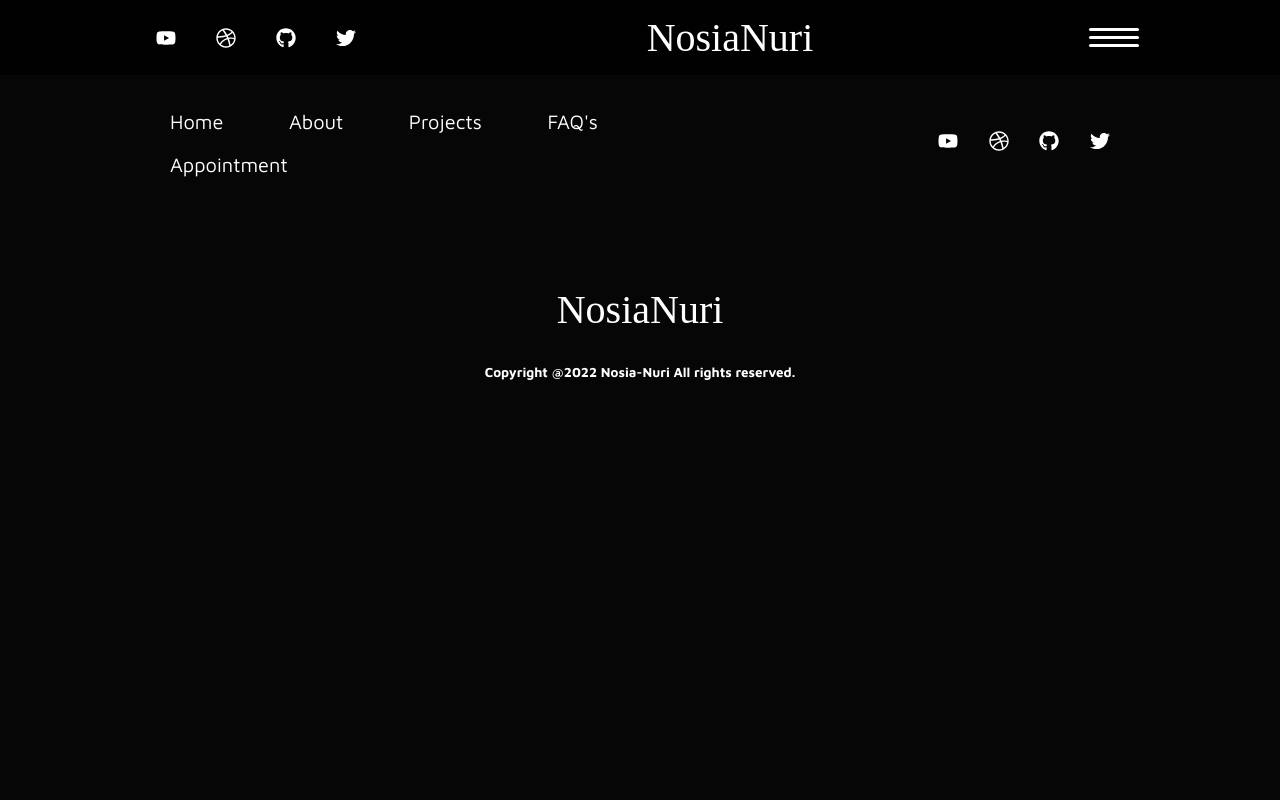
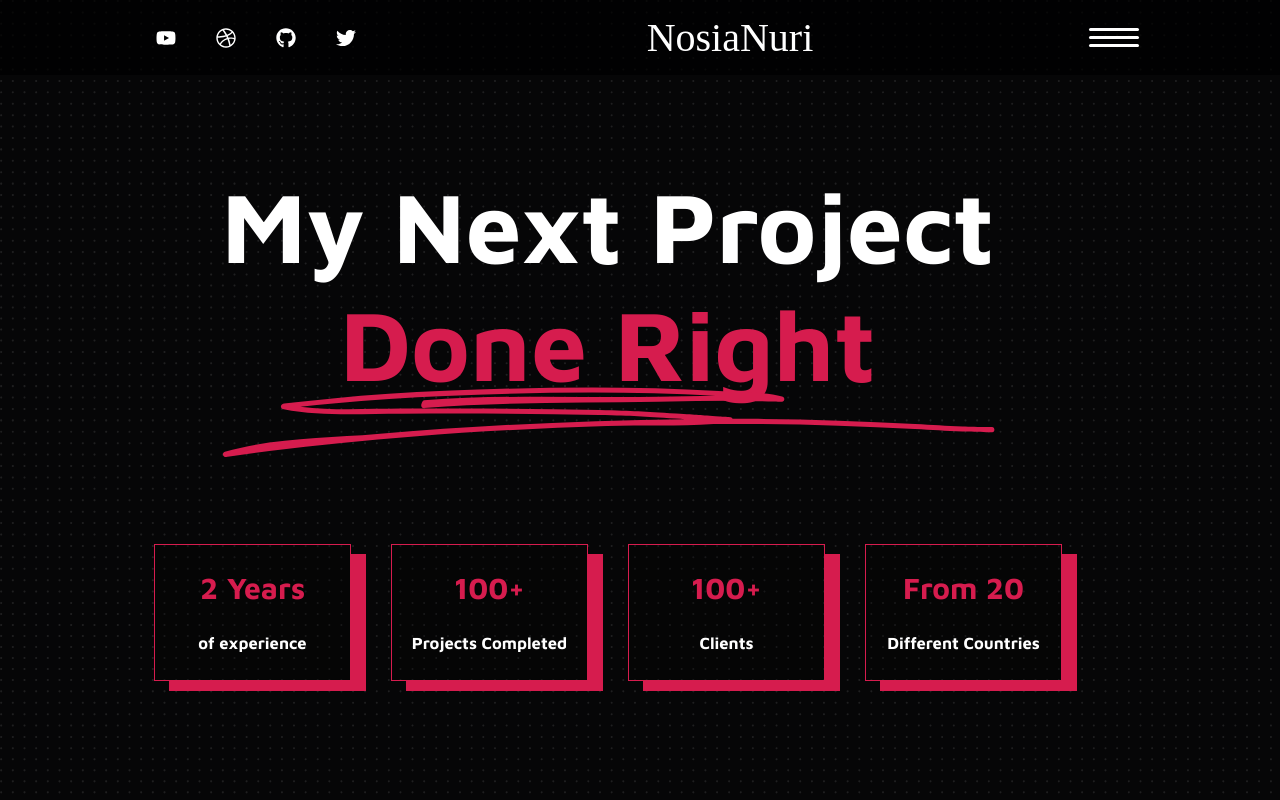
Before and after one commit to nosianuri/portfolio-nosia, a React (Create React App) app: page / in a window 1280 px wide. Shown: the top 800 px of the page. Built offline with nearby package versions, Linux system fonts and the light colour scheme; a web font is replaced by a local one.

Commit message:
added hero section

```diff
--- a/src/Components/Section1/Hero.css
+++ b/src/Components/Section1/Hero.css
@@ -0,0 +1,71 @@
+.hero-container {
+    background-image: url(../../images/hero-bg.svg);
+    background-size: cover;
+    height: 100vh;
+}
+
+.hero-content {
+    display: flex;
+    flex-direction: column;
+    width: 95vw;
+    height: 100vh;
+    justify-content: center;
+    align-items: center;
+    text-align: center;
+}
+
+.hero-content span{
+    color: var(--primary);
+}
+
+.hero-heading {
+    width: 100%;
+    display: flex;
+    flex-direction: column;
+    justify-content: center;
+}
+
+.hero-heading-underline {
+    margin-top: -15px;
+}
+
+.hero-content-highlights{
+    display: flex;
+    flex-wrap: wrap;
+    align-items: center;
+    justify-content: space-around;
+}
+
+.hero-cards {
+    margin: 20px;
+    width: 195px;
+    background-color: rgba(0, 0, 0, 0.249);
+    border: 1px solid var(--primary);
+    box-shadow: 15px 10px var(--primary);
+
+    cursor: var(--pointer);
+    transition: 0.4s;
+}
+
+.hero-cards h2 {
+    color: var(--primary);
+}
+
+.hero-cards:hover {
+    width: 210px;
+    box-shadow: 0 0 20px var(--primary);
+}
+
+@media (max-width: 500px) {
+    .hero-heading-container {
+        font-size: 8px;
+        width: 100%;
+    }
+    .hero-heading-underline {
+        margin-top: -5px;
+    }
+    .hero-cards{
+        width: 150px;
+        font-size: 15px;
+    }
+}
--- a/src/Components/Section1/Hero.js
+++ b/src/Components/Section1/Hero.js
@@ -1,9 +1,38 @@
 import React from 'react';
 import './Hero.css';
+import underline from "../../images/Vector.svg";
 
 const Hero = () => {
   return (
-    <div>Hero</div>
+    <div className='hero-container'>
+        <div className='hero-content'>
+            <div className='hero-heading-container'>
+                <h1 className='hero-heading'>
+                    My Next Project <span>Done Right</span>
+                    <img className='hero-heading-underline' src={underline} alt="" />
+                </h1>
+
+            </div>
+            <div className='hero-content-highlights'>
+                <div className='hero-cards'>
+                    <h2>2 Years</h2>
+                    <h5>of experience</h5>
+                </div>
+                <div className='hero-cards'>
+                    <h2>100+</h2>
+                    <h5>Projects Completed</h5>
+                </div>
+                <div className='hero-cards'>
+                    <h2>100+</h2>
+                    <h5>Clients</h5>
+                </div>
+                <div className='hero-cards'>
+                    <h2>From 20</h2>
+                    <h5>Different Countries</h5>
+                </div>
+            </div>
+        </div>
+    </div>
   )
 }
 
--- /dev/null
+++ b/src/Components/Section2/Brand.js
@@ -0,0 +1,17 @@
+import React from 'react';
+import './Brand.css';
+import dot from "../../images/brands-dot.svg";
+
+const Brand = () => {
+    // const brandLogoList = [figma,, netflix, nestle, amexpress, canon, starbucks];
+  return (
+    <div className='brands-container'>
+        <div className='brand-heading'>
+            <h2>I am proud to have these amazing brands as my Clients</h2>
+            <img src={dot} alt="" />
+        </div>
+    </div>
+  )
+}
+
+export default Brand
--- a/src/Pages/Home/Home.js
+++ b/src/Pages/Home/Home.js
@@ -1,8 +1,19 @@
-import React from 'react'
+import React from 'react';
+import Hero from '../../Components/Section1/Hero';
+import Brand from '../../Components/Section2/Brand';
+import netflix from "../../images/brands/netflix.svg";
+import nestle from "../../images/brands/Nestlé.svg";
+import amexpress from "../../images/brands/am-express.svg";
+import canon from "../../images/brands/canon.svg";
+import figma from "../../images/brands/figma.svg";
+import starbucks from "../../images/brands/starbucks.svg";
 
 function Home() {
   return (
-    <div></div>
+    <div>
+      <Hero />
+      <Brand />
+    </div>
   )
 }
 
```
Also changed, not shown: src/Components/Section2/Brand.css (added).
